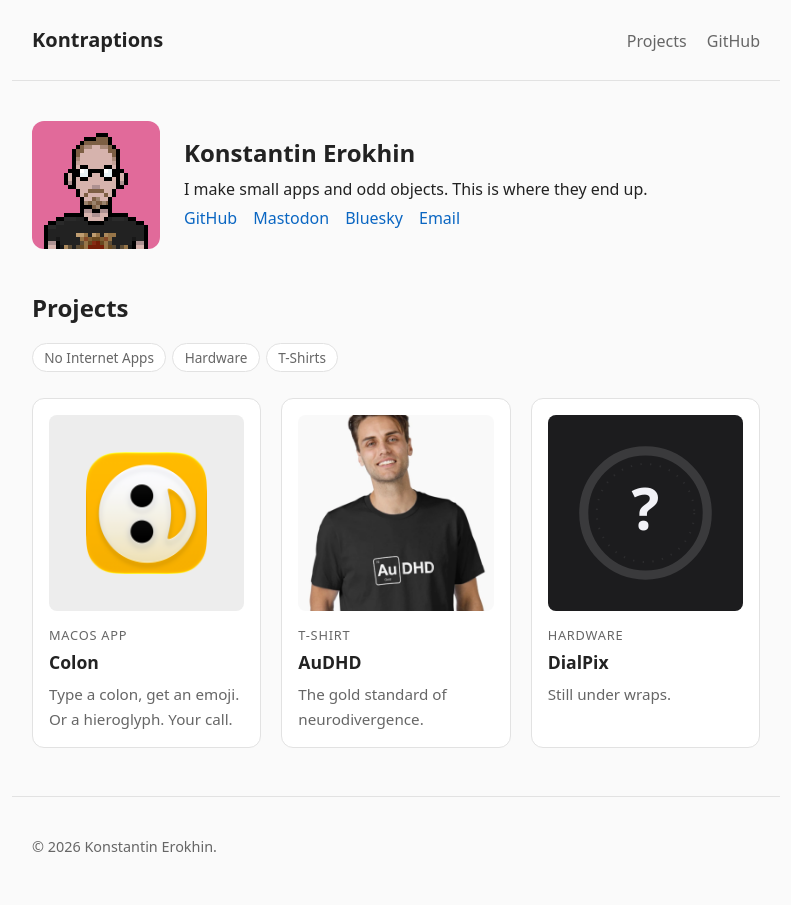
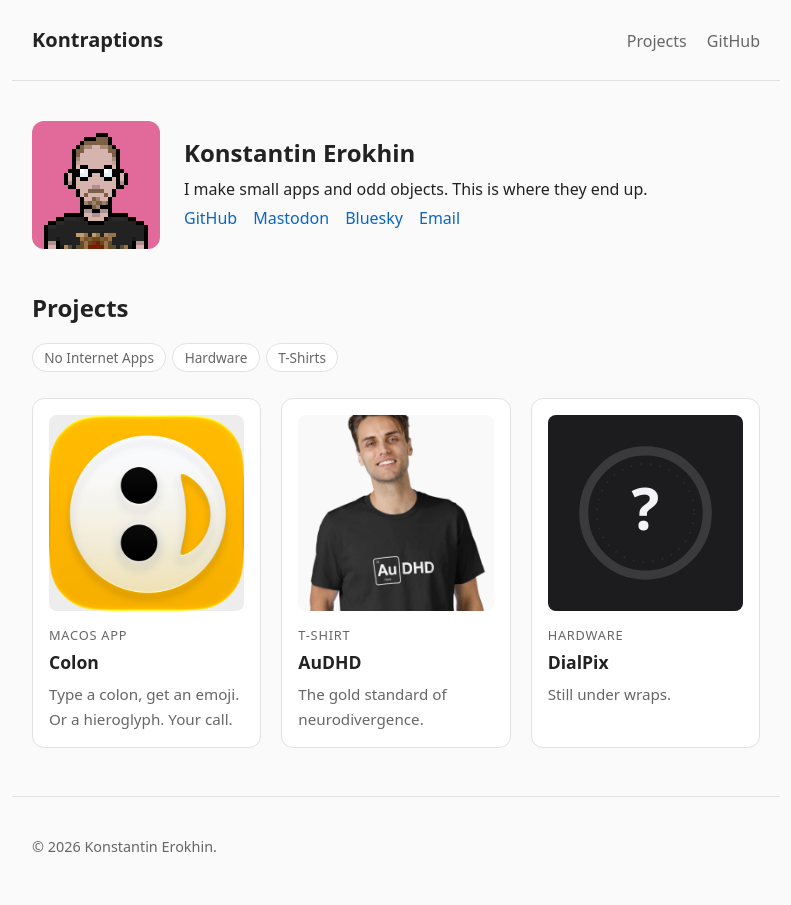
Before and after one commit to nerolapis/kontraptions.com, a Jekyll site: the page built from index.md, in a window 1280 px wide. Shown: the whole page, without its empty margins (244-1035 px from the left). Built offline with Jekyll 4.4.1, drawn with Linux system fonts in a browser that asks for light colours.

Commit message:
Uniform square covers in project cards, cache-bust stylesheet

```diff
--- a/_layouts/default.html
+++ b/_layouts/default.html
@@ -6,7 +6,7 @@
   <title>{% if page.title and page.url != "/" %}{{ page.title }} · {% endif %}{{ site.title }}</title>
   <meta name="description" content="{{ page.description | default: page.tagline | default: site.description }}">
   <link rel="icon" href="{{ site.author.avatar | relative_url }}">
-  <link rel="stylesheet" href="{{ '/assets/css/style.css' | relative_url }}">
+  <link rel="stylesheet" href="{{ '/assets/css/style.css' | relative_url }}?v={{ site.time | date: '%s' }}">
 </head>
 <body>
   {% include header.html %}
--- a/assets/css/style.css
+++ b/assets/css/style.css
@@ -83,7 +83,9 @@ h2 { font-weight: 600; margin: 2.5rem 0 1rem; }
 .links a { margin-right: 1rem; text-decoration: none; }
 .links a:hover { text-decoration: underline; }
 
-/* Cover images: always a square box, whatever the source image */
+/* Cover images: every cover is the same square box. Images larger than the
+   box are scaled down and cropped to fill it; smaller ones sit centered at
+   their natural size and are never upscaled. */
 .cover {
   display: grid;
   place-items: center;
@@ -94,17 +96,15 @@ h2 { font-weight: 600; margin: 2.5rem 0 1rem; }
   background: #ededed;
 }
 
-.cover img.photo {
-  width: 100%;
-  height: 100%;
+.cover img {
+  display: block;
+  max-width: 100%;
+  max-height: 100%;
+  aspect-ratio: 1;
   object-fit: cover;
 }
 
-.cover img.icon {
-  width: 62%;
-  height: 62%;
-  border-radius: 22%;
-}
+.cover img.icon { border-radius: 22%; }
 
 /* Project grid: three across, then two, then one */
 .project-grid {
```
